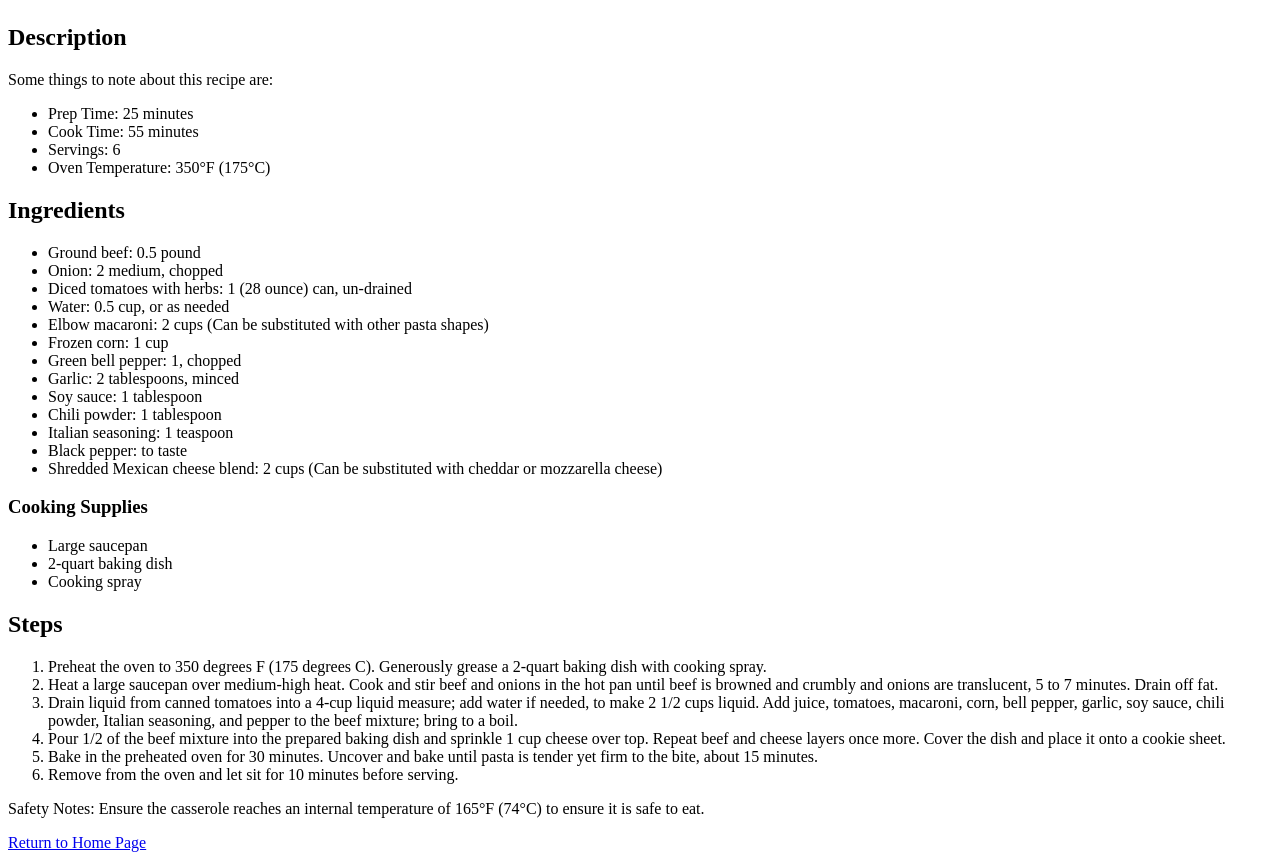
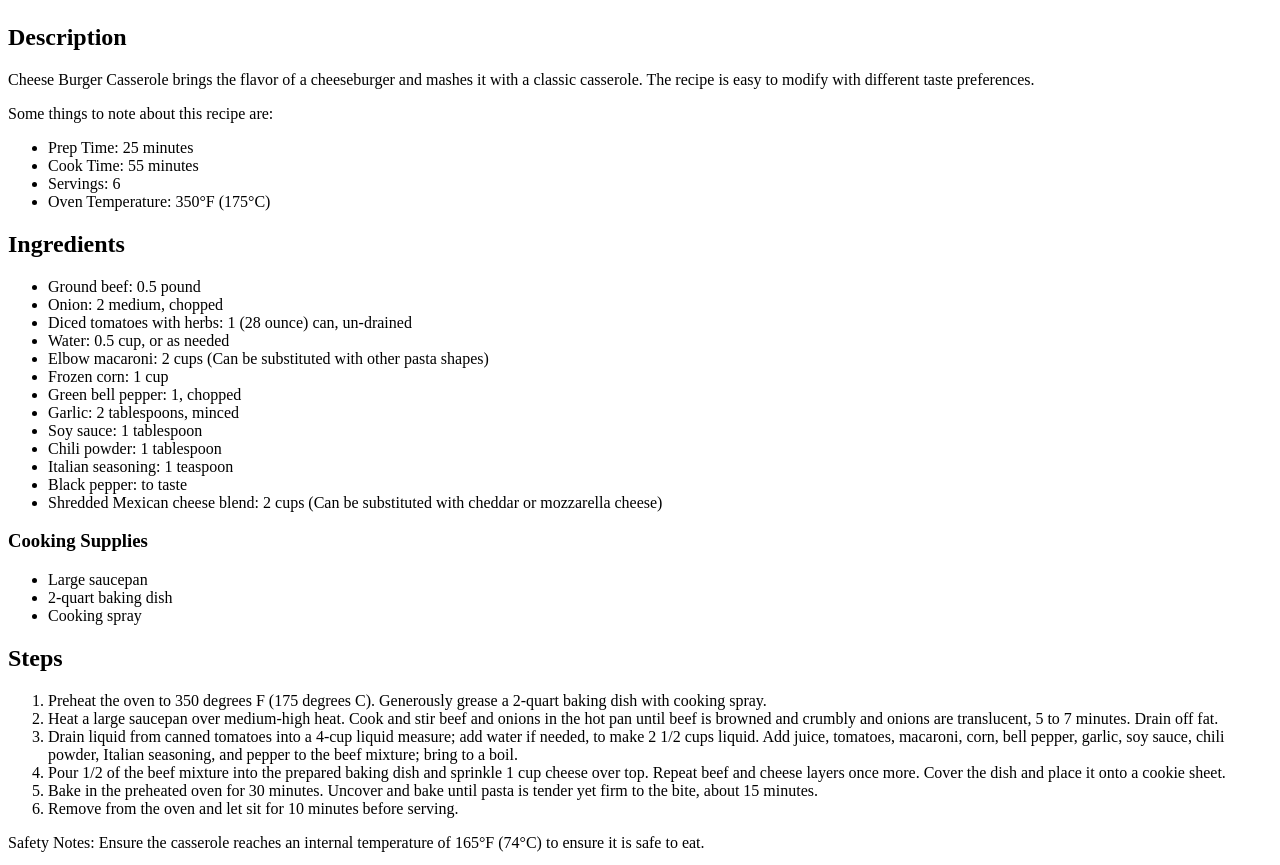
Before and after one commit to Gabeatron968/odin-recipes, a plain HTML site: page recipes/CBC.html in a window 1280 px wide. Shown: the part 931-1796 px from the top of the page. Drawn offline with Linux system fonts and the light colour scheme.

Commit message:
Forget the description on the newest recipe

```diff
--- a/recipes/CBC.html
+++ b/recipes/CBC.html
@@ -10,7 +10,7 @@
     <h1>Cheese Burger Casserole</h1>
     <img src="./../images/CBC.jpeg">
     <h2>Description</h2>
-    <p></p>
+    <p>Cheese Burger Casserole brings the flavor of a cheeseburger and mashes it with a classic casserole. The recipe is easy to modify with different taste preferences.</p>
     <p>Some things to note about this recipe are:</p>
     <ul>
         <li>Prep Time: 25 minutes</li>
```
